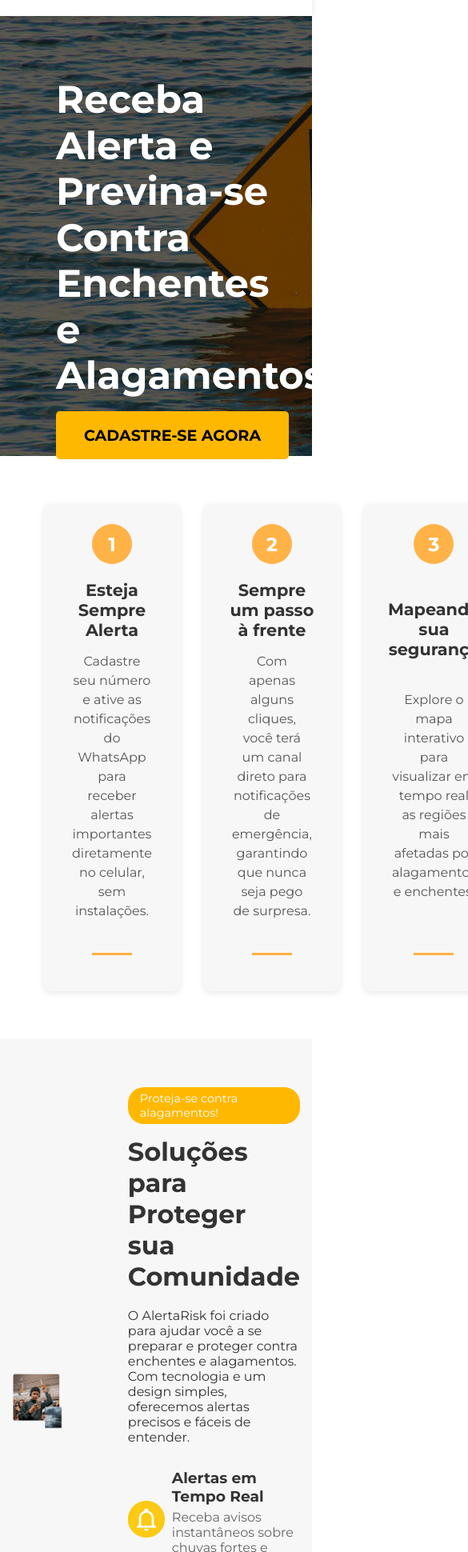
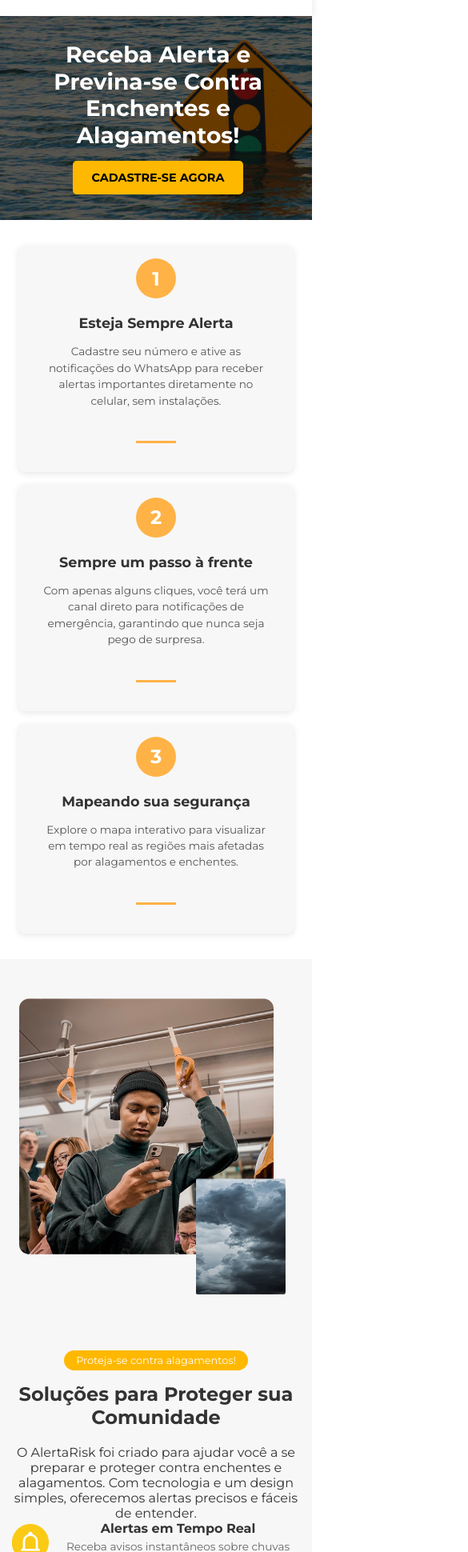
Before and after one commit to mgabriiella/AlertaRisk, a React (Vite) app in the folder front/: page / in a window 390 px wide. Shown: the part 60-2000 px from the top of the page at 80% size, 585 px wide, since content can reach past the window. Built offline with nearby package versions, Linux system fonts and the light colour scheme.

Commit message:
resolvendo conflitos de classes e atualiza estilos CSS

```diff
--- a/front/src/pages/Home/home.css
+++ b/front/src/pages/Home/home.css
@@ -1,16 +1,19 @@
-*{
+* {
   margin: 0;
   padding: 0;
   box-sizing: border-box;
-  font-family: 'Segoe UI', Arial, sans-serif;
+  font-family: 'Lato', 'Montserrat', 'Segoe UI', Arial, sans-serif;
 }
 
-@import url('https://fonts.googleapis.com/css2?family=Lato:wght@400;700&display=swap');
+body {
+  background: none;
+}
 
-.home {
+.home,
+html,
+body,
+#root {
   min-height: 100vh;
-  display: flex;
-  flex-direction: column;
 }
 
 .container {
@@ -33,17 +36,14 @@
 .hero::before {
   content: '';
   position: absolute;
-  top: 0;
-  left: 0;
-  width: 100%;
-  height: 100%;
+  inset: 0;
   background-color: rgba(0, 0, 0, 0.4);
 }
 
 .hero .container {
-  margin: 0;
   max-width: 100%;
   padding-left: 3.125rem;
+  margin: 0;
 }
 
 .hero-content {
@@ -58,8 +58,8 @@
   font-size: 3rem;
   line-height: 1.2;
   margin-bottom: 0.9375rem;
+  text-align: left;
   color: white;
-  text-align: left;
 }
 
 .hero-btn {
@@ -71,7 +71,7 @@
   font-size: 1.2rem;
   border: none;
   cursor: pointer;
-  transition: background-color 0.3s;
+  transition: background-color 0.3s, transform 0.3s;
   display: block;
 }
 
@@ -80,22 +80,14 @@
   background-color: #e6a600;
 }
 
-html, body, #root, .home {
-  min-height: 100vh;
-}
-
 .steps {
   padding: 3.75rem 0;
   background-color: white;
 }
 
-.steps .container {
-  max-width: 75rem;
-}
-
 .steps-container {
   display: grid;
-  grid-template-columns: repeat(3, 1fr);
+  grid-template-columns: repeat(auto-fit, minmax(18rem, 1fr));
   gap: 1.875rem;
   padding: 0 2.5rem;
 }
@@ -132,9 +124,9 @@ html, body, #root, .home {
 }
 
 .step-card h3 {
-  margin-bottom: 0.9375rem;
   font-size: 1.3rem;
   color: #333;
+  margin-bottom: 0.9375rem;
 }
 
 .step-card p {
@@ -183,8 +175,11 @@ html, body, #root, .home {
   margin-bottom: 1.25rem;
 }
 
-.solutions-intro {
-  margin-bottom: 1.875rem;
+.feature {
+  display: flex;
+  align-items: center;
+  gap: 0.9375rem;
+  margin-bottom: 1.25rem;
 }
 
 .feature-icon {
@@ -196,24 +191,15 @@ html, body, #root, .home {
   display: flex;
   align-items: center;
   justify-content: center;
-  flex-shrink: 0;
-}
-
-.feature {
-  display: flex;
-  align-items: center;
-  gap: 0.9375rem;
-  margin-bottom: 1.25rem;
 }
 
 .feature-text h3 {
-  margin: 0;
   margin-bottom: 0.3125rem;
 }
 
 .feature-text p {
+  color: #666;
   margin-top: 0.3125rem;
-  color: #666;
 }
 
 .benefits {
@@ -239,7 +225,7 @@ html, body, #root, .home {
 
 .benefits-grid {
   display: grid;
-  grid-template-columns: repeat(3, 1fr);
+  grid-template-columns: repeat(auto-fit, minmax(18rem, 1fr));
   gap: 1.875rem;
 }
 
@@ -247,11 +233,11 @@ html, body, #root, .home {
   background-color: #FBEFBD;
   padding: 1.5625rem;
   border-radius: 0.625rem;
-  transition: transform 0.3s, box-shadow 0.3s;
   min-height: 13.75rem;
   display: flex;
   flex-direction: column;
   justify-content: space-between;
+  transition: transform 0.3s, box-shadow 0.3s;
 }
 
 .benefit-card:hover {
@@ -260,26 +246,19 @@ html, body, #root, .home {
 }
 
 .benefit-icon {
+  font-size: 1.5rem;
   color: #FFB800;
   margin-bottom: 0.9375rem;
-  font-size: 1.5rem;
-}
-
-.benefit-icon img {
-  width: 1.5rem;
-  height: 1.5rem;
 }
 
 .benefit-card h3 {
+  font-size: 1.2rem;
   margin-bottom: 0.625rem;
-  font-size: 1.2rem;
 }
 
 .benefit-card p {
-  margin: 0;
   color: #666;
   text-align: left;
-  font-family: 'Lato', sans-serif;
   font-size: 1rem;
   line-height: 1.5;
 }
@@ -290,4 +269,328 @@ html, body, #root, .home {
   display: flex;
   justify-content: center;
   align-items: center;
-};
+}
+
+.grid {
+  display: grid; /* Alterado de flex para grid */
+  grid-template-columns: 1fr 1fr; /* Duas colunas de tamanhos iguais */
+  gap: 3rem; /* Espaçamento maior entre texto e imagem */
+  max-width: 75rem;
+  width: 100%;
+  align-items: center;
+}
+
+.text-content {
+  max-width: 31.25rem;
+  color: #000;
+  display: flex;
+  flex-direction: column;
+  justify-content: center;
+}
+
+.map-title {
+  font-size: 3rem;
+  font-weight: bold;
+  margin-bottom: 1.25rem;
+  line-height: 1.2;
+  color: #000;
+}
+
+.map-description {
+  font-size: 1.125rem;
+  line-height: 1.6;
+  color: #333;
+  margin-bottom: 1.875rem;
+}
+
+.explore-btn {
+  background-color: #ffb800;
+  color: #000;
+  padding: 0.9375rem 3.75rem;
+  font-size: 1.125rem;
+  font-weight: bold;
+  border: none;
+  border-radius: 0.3125rem;
+  cursor: pointer;
+  transition: background-color 0.3s, transform 0.3s, box-shadow 0.3s;
+  text-transform: uppercase;
+  text-decoration: none; /* Remove sublinhado do Link */
+  display: inline-block;
+  text-align: center;
+  box-shadow: 0 0.25rem 0.5rem rgba(0, 0, 0, 0.2);
+}
+
+.explore-btn:hover {
+  background-color: #e6a600;
+  transform: translateY(-0.125rem);
+  box-shadow: 0 0.5rem 1rem rgba(0, 0, 0, 0.3);
+}
+
+.explore-btn:active {
+  transform: translateY(0);
+  box-shadow: 0 0.125rem 0.25rem rgba(0, 0, 0, 0.2);
+}
+
+.image-wrapper {
+  position: relative;
+  max-width: 100%;
+}
+
+.image-blur {
+  position: absolute;
+  top: 50%;
+  left: 50%;
+  transform: translate(-50%, -50%);
+  width: 80%;
+  height: 80%;
+  border-radius: 50%;
+  filter: blur(3.125rem);
+  z-index: 1;
+  background: radial-gradient(circle, rgba(255, 184, 0, 0.3), transparent); /* Adiciona um gradiente ao blur */
+}
+
+.map-image {
+  width: 100%;
+  height: auto;
+  border-radius: 0.625rem;
+  position: relative;
+  z-index: 2;
+}
+
+#slogan img {
+  max-width: 100%;
+  max-height: 100vh;
+  object-fit: contain;
+  height: auto;
+}
+
+/* 🔁 Responsivo */
+@media (max-width: 1024px) {
+  .grid {
+    grid-template-columns: 1fr;
+    gap: 2rem;
+  }
+
+  .text-content {
+    max-width: 100%;
+    text-align: center;
+  }
+
+  .map-title {
+    font-size: 2.5rem;
+  }
+
+  .map-description {
+    font-size: 1rem;
+  }
+
+  .explore-btn {
+    padding: 0.875rem 3rem;
+    font-size: 1rem;
+  }
+
+  .image-wrapper {
+    max-width: 80%;
+    margin: 0 auto;
+  }
+}
+
+@media (max-width: 768px) {
+  .hero {
+    height: auto;
+    padding: 3rem 1rem;
+  }
+
+  .hero h1 {
+    font-size: 2.25rem;
+    text-align: center;
+  }
+
+  .hero .container {
+    padding-left: 1.25rem;
+  }
+
+  .hero-content {
+    margin-left: 0;
+    max-width: 100%;
+    text-align: center;
+  }
+
+  .hero-btn {
+    margin: 0 auto;
+    font-size: 1rem;
+    padding: 1rem 2rem;
+  }
+
+  .steps-container {
+    padding: 0 1rem;
+    gap: 1.5rem;
+  }
+
+  .step-card {
+    min-height: 15rem;
+  }
+
+  .step-card h3 {
+    font-size: 1.2rem;
+  }
+
+  .step-card p {
+    font-size: 0.9rem;
+  }
+
+  .solutions {
+    padding: 2.5rem 0;
+  }
+
+  .solutions-container {
+    grid-template-columns: 1fr;
+    gap: 3rem;
+    text-align: center;
+  }
+
+  .solutions h2 {
+    font-size: 1.75rem;
+  }
+
+  .feature {
+    justify-content: center;
+  }
+
+  .benefits {
+    padding: 2.5rem 0;
+  }
+
+  .benefits h1 {
+    font-size: 2.25rem;
+  }
+
+  .benefits p {
+    font-size: 1.25rem;
+  }
+
+  .explore-section {
+    padding: 3rem 1rem;
+  }
+
+  .grid {
+    gap: 1.5rem;
+  }
+
+  .map-title {
+    font-size: 2rem;
+  }
+
+  .map-description {
+    font-size: 0.9rem;
+    margin-bottom: 1.5rem;
+  }
+
+  .explore-btn {
+    width: 100%;
+    padding: 0.75rem;
+    font-size: 0.9rem;
+  }
+
+  .image-wrapper {
+    max-width: 100%;
+  }
+}
+
+@media (max-width: 480px) {
+  .hero {
+    padding: 2rem 0.5rem;
+  }
+
+  .hero h1 {
+    font-size: 1.75rem;
+  }
+
+  .hero-btn {
+    font-size: 0.9rem;
+    padding: 0.75rem 1.5rem;
+  }
+
+  .steps {
+    padding: 2rem 0;
+  }
+
+  .steps-container {
+    padding: 0 0.5rem;
+    gap: 1rem;
+  }
+
+  .step-card {
+    min-height: 13rem;
+    padding: 1rem;
+  }
+
+  .step-card h3 {
+    font-size: 1.1rem;
+  }
+
+  .step-card p {
+    font-size: 0.85rem;
+  }
+
+  .solutions h2 {
+    font-size: 1.5rem;
+  }
+
+  .solutions-tag {
+    font-size: 0.8rem;
+  }
+
+  .feature-text h3 {
+    font-size: 1rem;
+  }
+
+  .feature-text p {
+    font-size: 0.85rem;
+  }
+
+  .benefits h1 {
+    font-size: 1.75rem;
+  }
+
+  .benefits p {
+    font-size: 1rem;
+  }
+
+  .benefit-card {
+    min-height: 12rem;
+    padding: 1rem;
+  }
+
+  .benefit-card h3 {
+    font-size: 1.1rem;
+  }
+
+  .benefit-card p {
+    font-size: 0.9rem;
+  }
+
+  .explore-section {
+    padding: 2rem 0.5rem;
+  }
+
+  .map-title {
+    font-size: 1.5rem;
+  }
+
+  .map-description {
+    font-size: 0.85rem;
+    margin-bottom: 1rem;
+  }
+
+  .explore-btn {
+    padding: 0.625rem;
+    font-size: 0.85rem;
+  }
+
+  .image-blur {
+    width: 90%;
+    height: 90%;
+    filter: blur(2rem);
+  }
+}
--- a/front/src/pages/Perfil/perfil.css
+++ b/front/src/pages/Perfil/perfil.css
@@ -1,36 +1,26 @@
-body {
+.perfil-background-wrapper {
+  background-image: url("./background.jpg");
+  background-repeat: no-repeat;
+  background-size: cover;
+  background-position: center;
+  min-height: 100vh;
+  width: 100%;
+  display: flex;
+  justify-content: center;
+}
+
+/* O .perfil-container agora não tem fundo, apenas o layout */
+.perfil-container {
   margin: 0;
   padding: 0;
   font-family: "Segoe UI", Tahoma, Geneva, Verdana, sans-serif;
-  background:
-    linear-gradient(90deg, #FFF9E5 0%, #E5F5FF 100%),
-    repeating-linear-gradient(
-      60deg,
-      rgba(255, 255, 255, 0.2),
-      rgba(255, 255, 255, 0.2) 0.0625rem,
-      transparent 0.0625rem,
-      transparent 2.5rem
-    ),
-    repeating-linear-gradient(
-      -60deg,
-      rgba(255, 255, 255, 0.2),
-      rgba(255, 255, 255, 0.2) 0.0625rem,
-      transparent 0.0625rem,
-      transparent 2.5rem
-    );
-  background-size: auto, 4.3125rem 2.5rem, 4.3125rem 2.5rem;
-  background-position: 0 0, 0 0, 2.15625rem 1.25rem;
-  min-height: 100vh;
-}
-
-.perfil-container {
   display: flex;
   min-height: 100vh;
   max-width: 62.5rem;
   margin: 0 auto;
 }
 
-.menu-lateral {
+.perfil-menu-lateral {
   width: 13.75rem;
   height: 37.5rem;
   background-color: white;
@@ -38,7 +28,7 @@ body {
   margin: auto;
 }
 
-.menu-lateral h2 {
+.perfil-menu-lateral h2 {
   background-color: #0AC3F4;
   color: white;
   padding: 0.9375rem 1.25rem;
@@ -47,10 +37,11 @@ body {
   font-size: 1.25rem;
   font-weight: 600;
   border-bottom: 0.0625rem solid #f0f0f0;
+  display: flex;
   align-items: center;
 }
 
-.menu-lateral button {
+.perfil-menu-lateral button {
   display: flex;
   align-items: center;
   width: 100%;
@@ -65,12 +56,12 @@ body {
   position: relative;
 }
 
-.menu-lateral button:hover {
+.perfil-menu-lateral button:hover {
   background-color: #f9f9f9;
   color: #00b8d4;
 }
 
-.menu-lateral button::after {
+.perfil-menu-lateral button::after {
   content: "›";
   position: absolute;
   right: 1.25rem;
@@ -78,11 +69,11 @@ body {
   opacity: 0.5;
 }
 
-.menu-lateral button:first-of-type::after {
+.perfil-menu-lateral button:first-of-type::after {
   opacity: 1;
 }
 
-.conteudo {
+.perfil-conteudo {
   flex-grow: 1;
   background-color: white;
   padding: 1.25rem 1.875rem;
@@ -92,27 +83,27 @@ body {
   margin: auto;
 }
 
-.conteudo h1 {
+.perfil-conteudo h1 {
   font-size: 1.25rem;
   color: #000000;
   margin-bottom: 3.125rem;
   font-weight: 500;
 }
 
-.conteudo h2 {
+.perfil-conteudo h2 {
   font-size: 1.125rem;
   color: #333;
   margin-bottom: 1.25rem;
   font-weight: 500;
 }
 
-.profile {
+.perfil-photo {
   display: flex;
   justify-content: center;
   margin: 1.25rem 0 1.875rem;
 }
 
-.profile img {
+.perfil-photo img {
   width: 7.5rem;
   height: 7.5rem;
   border-radius: 50%;
@@ -120,13 +111,13 @@ body {
   border: 0.1875rem solid #f0f0f0;
 }
 
-.profile img:focus,
-.profile img:active {
+.perfil-photo img:focus,
+.perfil-photo img:active {
   outline: none;
   box-shadow: none;
 }
 
-.form {
+.perfil-form {
   display: grid;
   grid-template-columns: 1fr;
   column-gap: 0.625rem;
@@ -134,7 +125,7 @@ body {
   max-width: 37.5rem;
 }
 
-.form label {
+.perfil-form label {
   display: block;
   font-size: 0.875rem;
   color: #555;
@@ -142,7 +133,7 @@ body {
   font-weight: 500;
 }
 
-.form input {
+.perfil-form input {
   width: 43.75rem;
   padding: 0.625rem 0.75rem;
   margin-bottom: 0.625rem;
@@ -153,13 +144,13 @@ body {
   background-color: #f9f9f9;
 }
 
-.form input:focus {
+.perfil-form input:focus {
   outline: none;
   border-color: #00b8d4;
   background-color: white;
 }
 
-.btn-confirmar {
+.perfil-btn-confirmar {
   grid-column: 1 / -1;
   width: auto;
   justify-self: start;
@@ -176,16 +167,16 @@ body {
   transition: background-color 0.2s;
 }
 
-.btn-confirmar:hover {
+.perfil-btn-confirmar:hover {
   background-color: #ffb300;
   opacity: 0.9;
 }
 
-.btn-confirmar:active {
+.perfil-btn-confirmar:active {
   transform: scale(0.95);
 }
 
-.btn-cancelar {
+.perfil-btn-cancelar {
   padding: 0.625rem 1.5625rem;
   background-color: #f44336;
   color: white;
@@ -200,16 +191,16 @@ body {
   transition: background-color 0.2s;
 }
 
-.btn-cancelar:hover {
+.perfil-btn-cancelar:hover {
   background-color: #d32f2f;
   opacity: 0.9;
 }
 
-.btn-cancelar:active {
+.perfil-btn-cancelar:active {
   transform: scale(0.95);
 }
 
-.btn-continuar {
+.perfil-btn-continuar {
   background-color: #F7F7F7;
   color: #FF512F;
   border-radius: 0.25rem;
@@ -222,15 +213,15 @@ body {
   transition: background-color 0.2s;
 }
 
-.btn-continuar:hover {
+.perfil-btn-continuar:hover {
   opacity: 0.9;
 }
 
-.btn-continuar:active {
+.perfil-btn-continuar:active {
   transform: scale(0.95);
 }
 
-.btn-excluir {
+.perfil-btn-excluir {
   padding: 0.625rem 0;
   background-color: #ffffff;
   text-align: left;
@@ -243,10 +234,10 @@ body {
   margin-top: 1.25rem;
 }
 
-.btn-excluir:hover {
+.perfil-btn-excluir:hover {
   opacity: 0.9;
 }
 
-.btn-excluir:active {
+.perfil-btn-excluir:active {
   transform: scale(0.95);
 }
```
Also changed, not shown: front/src/pages/Perfil/Perfil.jsx (+36 -36 lines).
